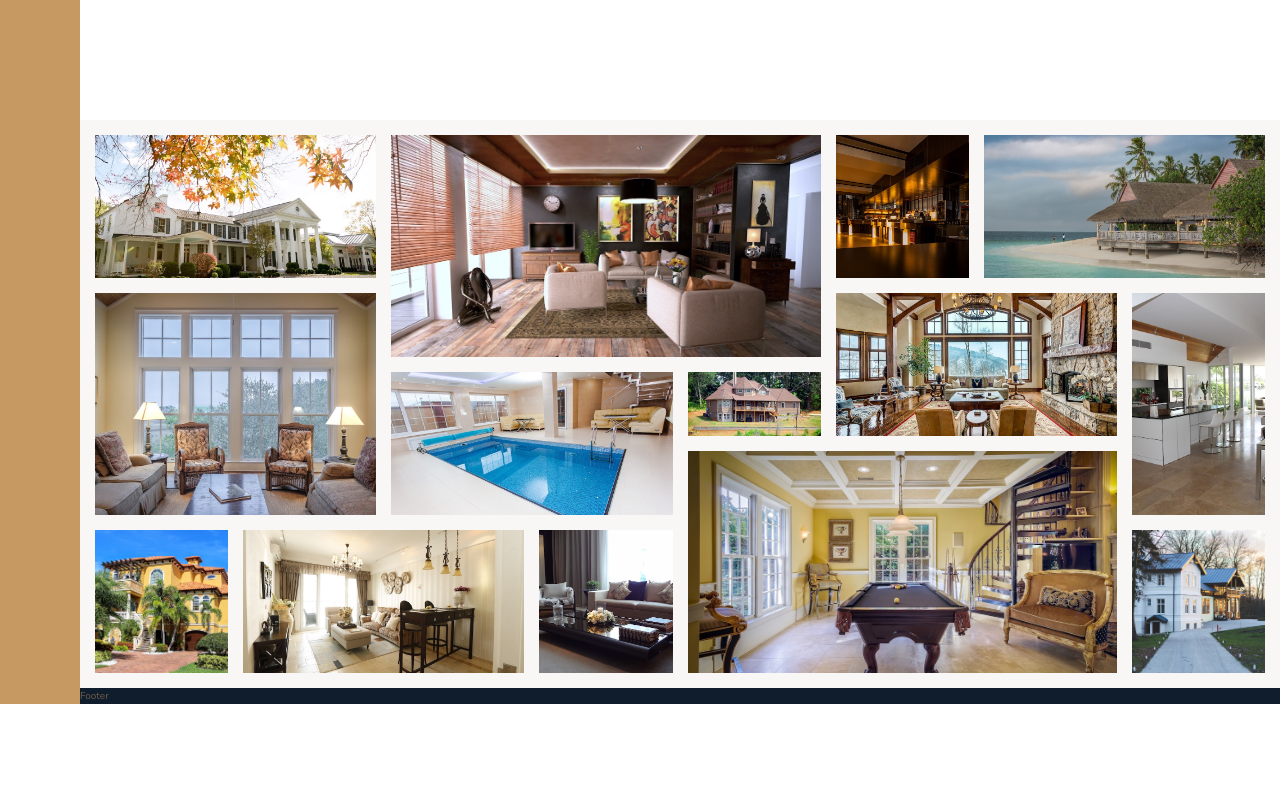
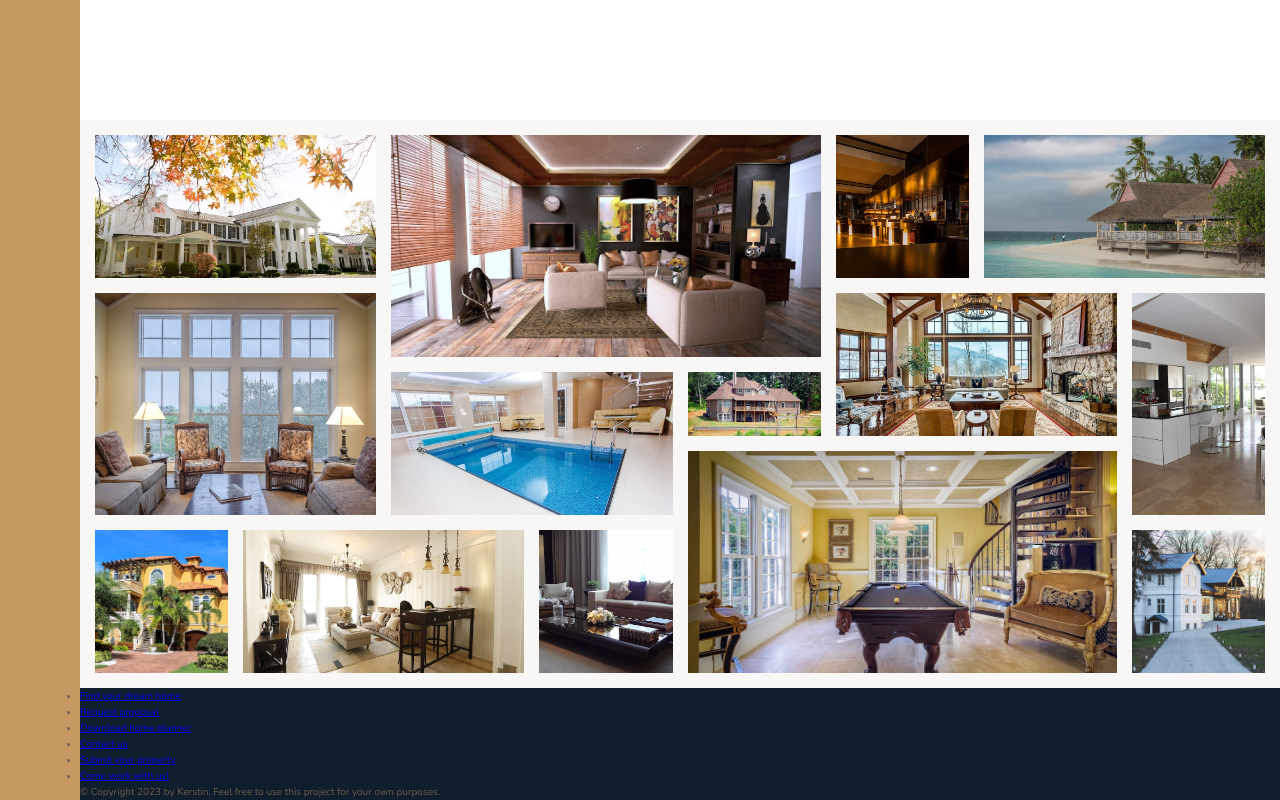
Before and after one commit to kerstin-w/Nexter, a website: page index.html in a window 1280 px wide. Shown: the part 2952-3752 px from the top of the page. Before the commit the page ends 3656 px from the top, so only its background shows below. Drawn offline with nearby package versions, Linux system fonts and the light colour scheme.

Commit message:
feat: Add content to footer section in index.html

```diff
--- a/index.html
+++ b/index.html
@@ -375,6 +375,29 @@
       </figure>
     </section>
     <!-- FOOTER -->
-    <footer class="footer">Footer</footer>
+    <footer class="footer">
+      <ul class="nav">
+        <li class="nav__item">
+          <a href="#" class="nav__link">Find your dream home</a>
+        </li>
+        <li class="nav__item">
+          <a href="#" class="nav__link">Request proposal</a>
+        </li>
+        <li class="nav__item">
+          <a href="#" class="nav__link">Download home planner</a>
+        </li>
+        <li class="nav__item"><a href="#" class="nav__link">Contact us</a></li>
+        <li class="nav__item">
+          <a href="#" class="nav__link">Submit your property</a>
+        </li>
+        <li class="nav__item">
+          <a href="#" class="nav__link">Come work with us!</a>
+        </li>
+      </ul>
+      <p class="copyright">
+        &copy; Copyright 2023 by Kerstin. Feel free to use this project for your
+        own purposes.
+      </p>
+    </footer>
   </body>
 </html>
```
